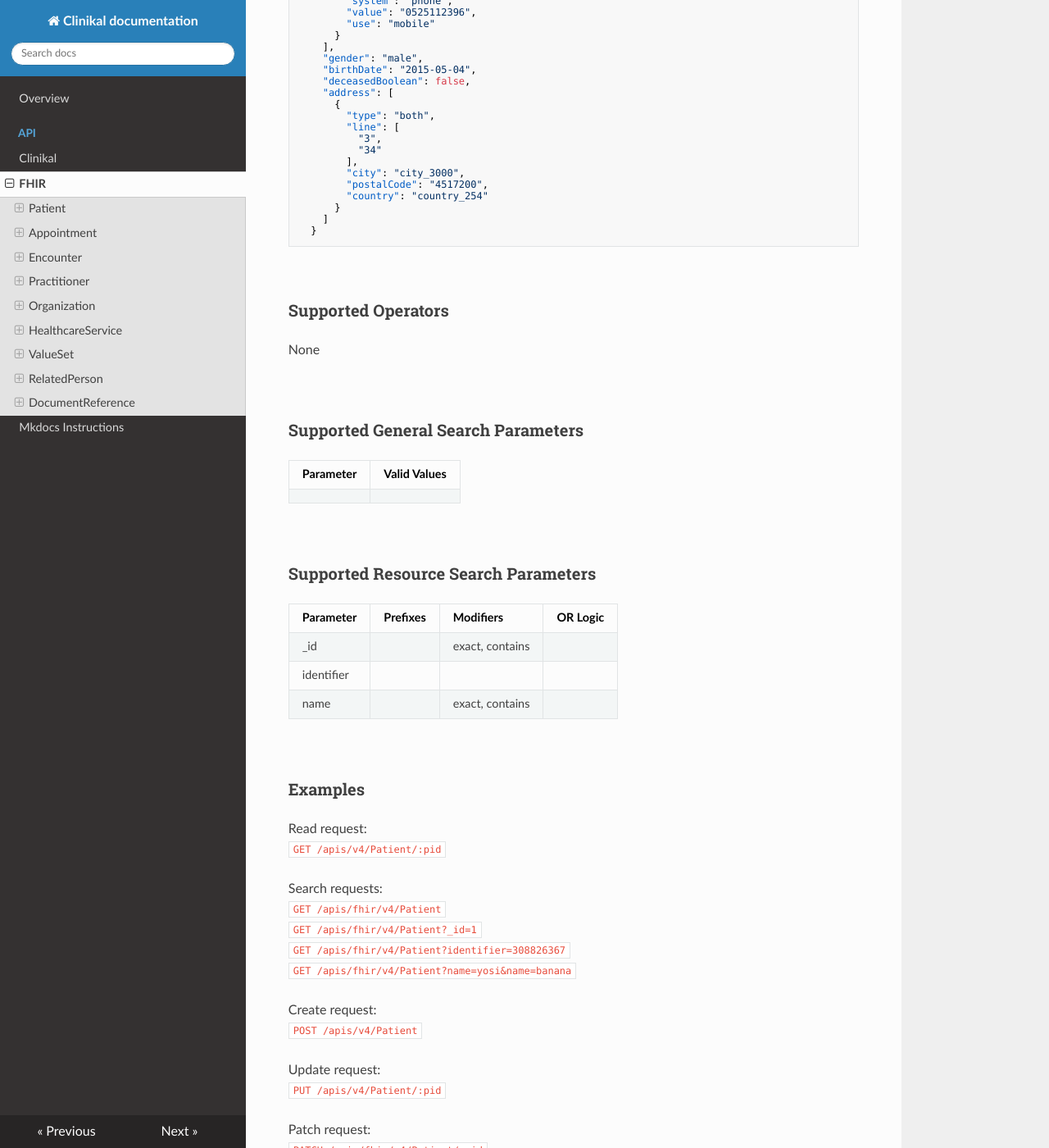
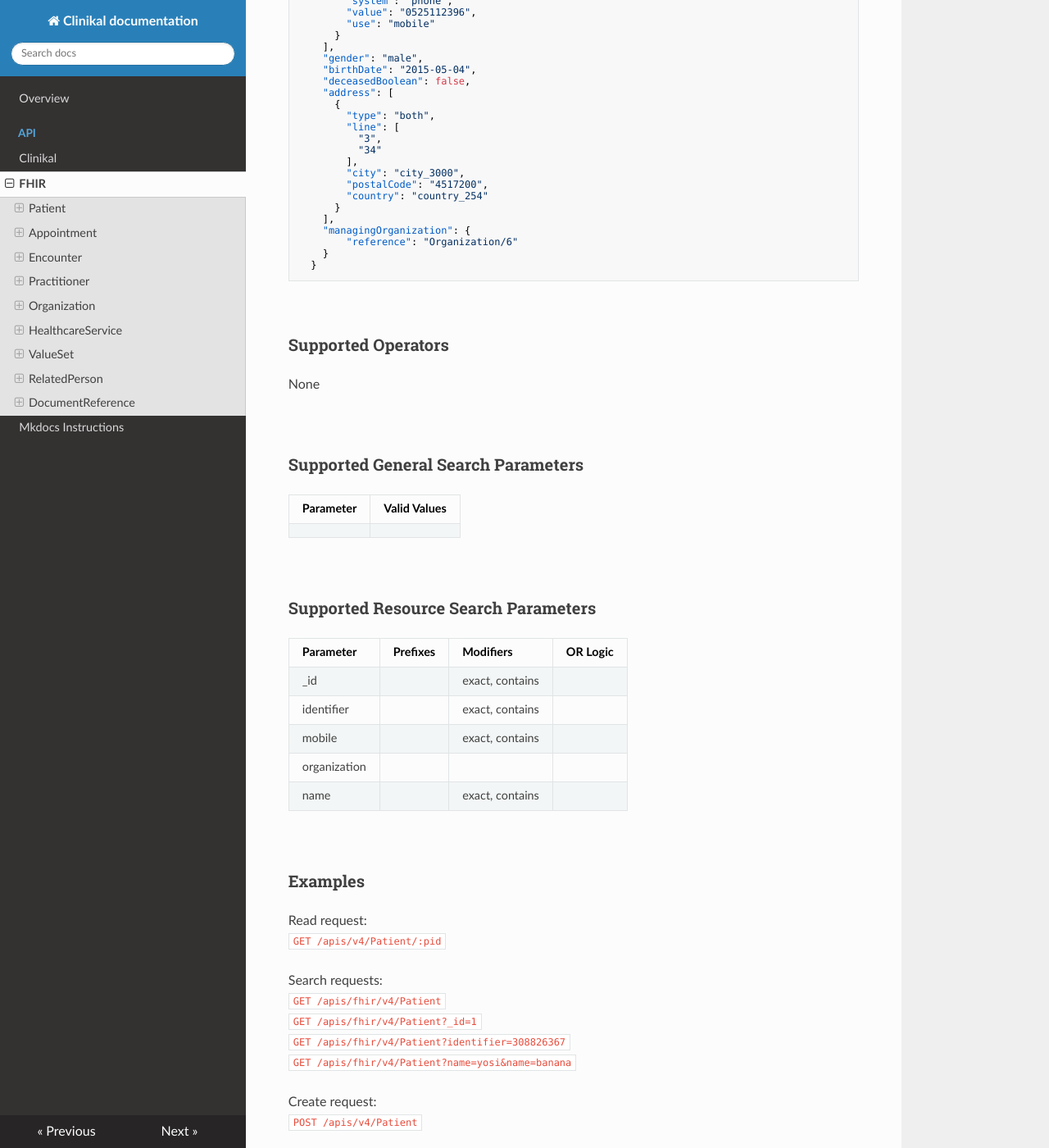
Before and after one commit to MohGovIL/Clinical-Documentation, an MkDocs documentation site: the page built from docs/api/fhir.md, in a window 1280 px wide and 1400 px high, scrolled down 1089 px. Shown: the whole window at 82% size. Built offline with MkDocs 1.6.1, drawn with Linux system fonts in a browser that asks for light colours; nearby versions of some CDN libraries.

Commit message:
update patient resource

````diff
--- a/docs/api/fhir.md
+++ b/docs/api/fhir.md
@@ -65,7 +65,10 @@
         "postalCode": "4517200",
         "country": "country_254"
       }
-    ]
+    ],
+    "managingOrganization": {
+        "reference": "Organization/6"
+    }
   }
 ```
 <br>
@@ -88,7 +91,9 @@ Parameter|Valid Values
 Parameter|Prefixes|Modifiers|OR Logic
 --|--|--|--
 _id||exact, contains|
-identifier|||
+identifier||exact, contains|
+mobile||exact, contains|
+organization|||
 name||exact, contains|
 
 <br>
````
